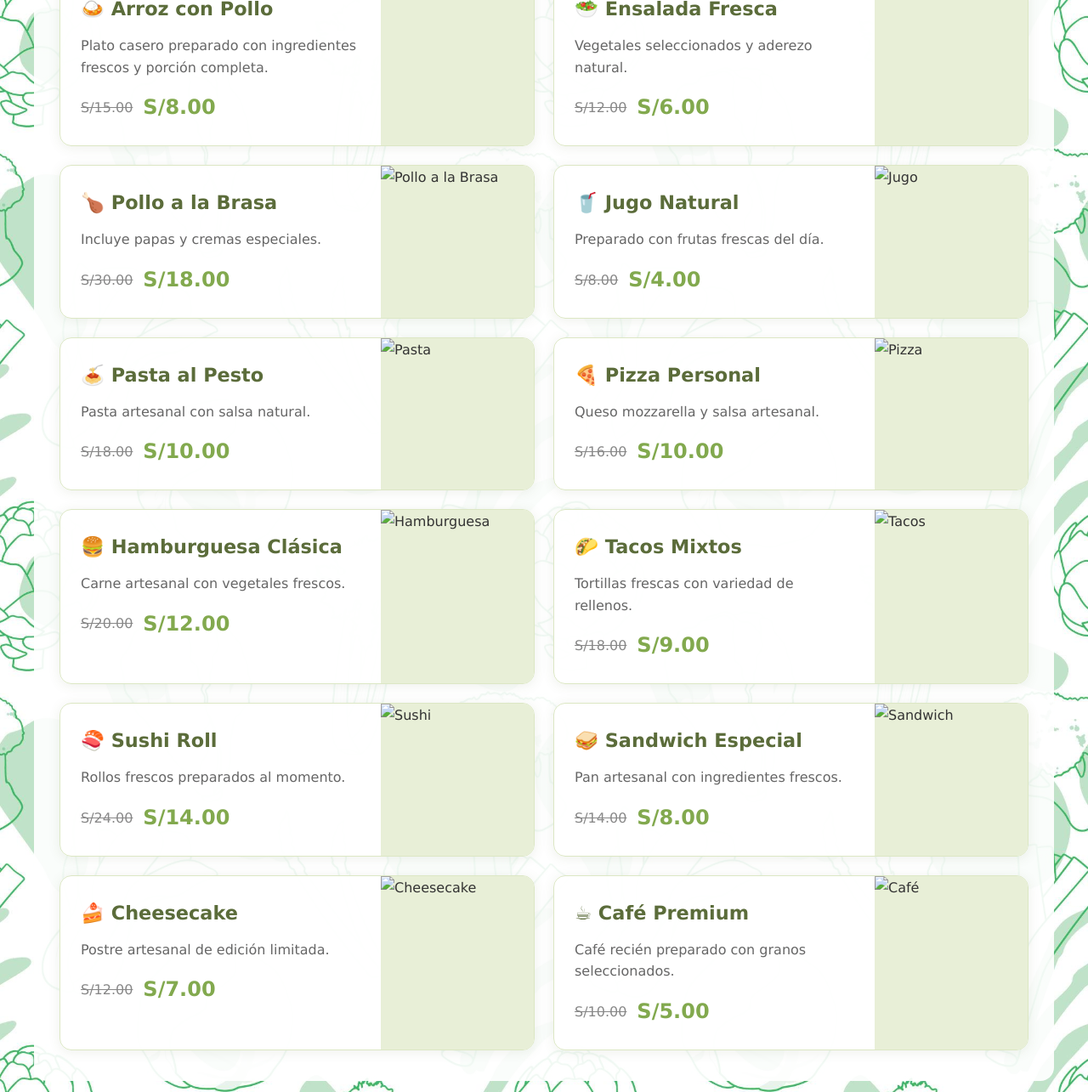
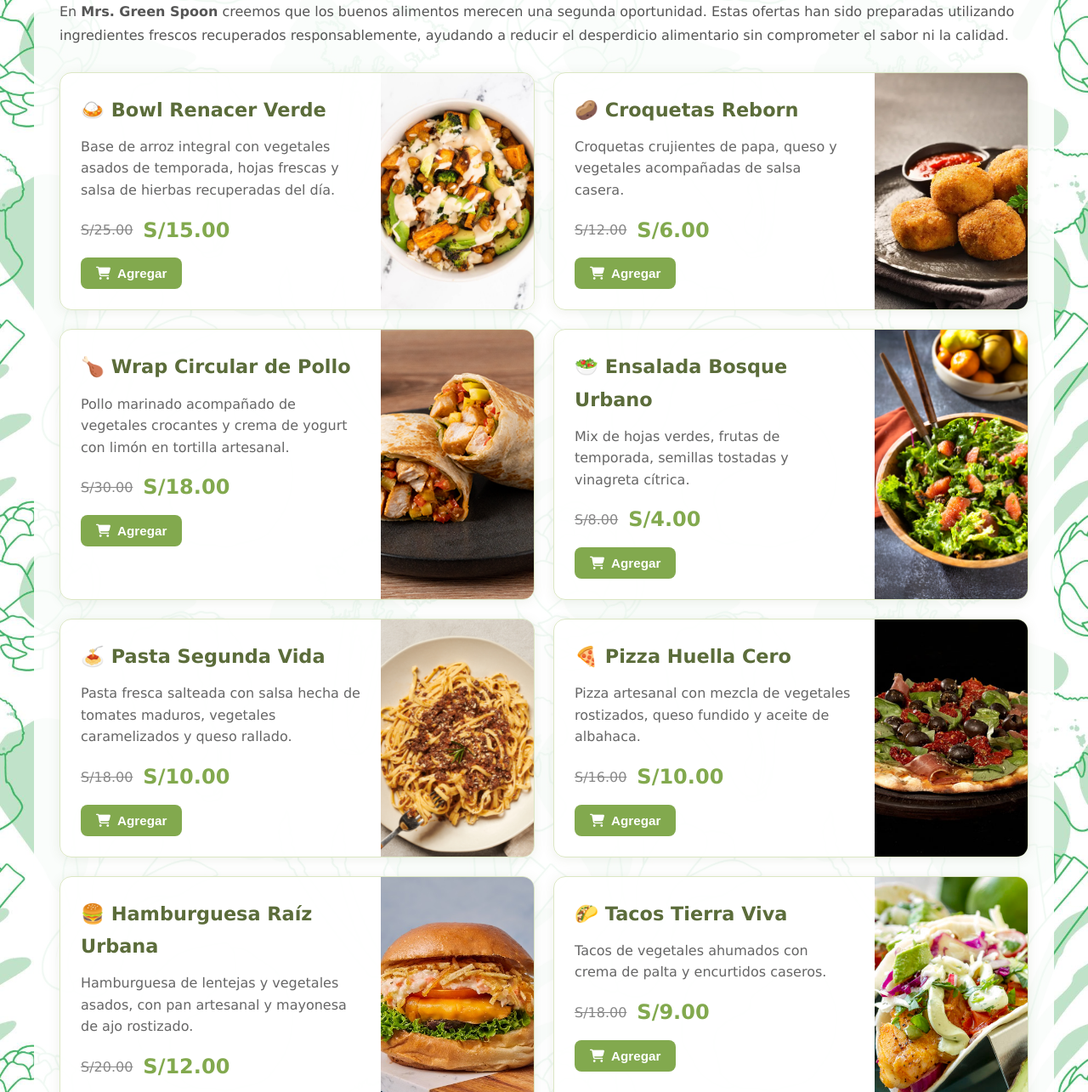
Before and after one commit to DiegoVCH01/Proyecto_Final_Programacion_WEB, a plain HTML site: page ofertas.html in a window 1280 px wide. Shown: the part 224-1509 px from the top of the page at 85% size. Drawn offline with Linux system fonts and the light colour scheme.

Commit message:
Add files via upload

```diff
--- a/css/style.css
+++ b/css/style.css
@@ -426,3 +426,46 @@ footer ul {
     font-size: 1.5rem;
     font-weight: bold;
 }
+
+/* ==========================
+   BOTÓN CARRITO
+========================== */
+
+.btn-carrito {
+    margin-top: 12px;
+    padding: 10px 18px;
+
+    border: none;
+    border-radius: 8px;
+
+    background-color: #82A94E;
+    color: white;
+
+    font-size: 0.95rem;
+    font-weight: bold;
+
+    cursor: pointer;
+
+    display: inline-flex;
+    align-items: center;
+    gap: 8px;
+
+    transition: background-color 0.3s ease,
+                transform 0.2s ease,
+                box-shadow 0.3s ease;
+}
+
+.btn-carrito:hover {
+    background-color: #5B6C3A;
+    transform: translateY(-2px);
+
+    box-shadow: 0 4px 12px rgba(91,108,58,0.25);
+}
+
+.btn-carrito i {
+    transition: transform 0.3s ease;
+}
+
+.btn-carrito:hover i {
+    transform: rotate(-12deg) scale(1.15);
+}
--- a/ofertas.html
+++ b/ofertas.html
@@ -40,6 +40,19 @@
 
 
     <main>
+        <section class="hero-ofertas">
+
+            <h2>🌱 Ofertas que Salvan Ingredientes</h2>
+
+            <p>
+                En <strong>Mrs. Green Spoon</strong> creemos que los buenos alimentos
+                merecen una segunda oportunidad. Estas ofertas han sido preparadas
+                utilizando ingredientes frescos recuperados responsablemente,
+                ayudando a reducir el desperdicio alimentario sin comprometer
+                el sabor ni la calidad.
+            </p>
+
+        </section>
 
         <section class="seccion-ofertas">
 
@@ -47,181 +60,233 @@
 
                 <article class="oferta-card">
                     <div class="oferta-info">
-                <h3>🍛 Arroz con Pollo</h3>
-                <p>Plato casero preparado con ingredientes frescos y porción completa.</p>
+                        <h3>🍛 Bowl Renacer Verde</h3>
+                        <p>Base de arroz integral con vegetales asados de temporada, hojas frescas y salsa de hierbas
+                            recuperadas del día.</p>
 
                         <div class="precio-box">
-                    <span class="precio-original">S/15.00</span>
-                    <span class="precio-oferta">S/8.00</span>
+                            <span class="precio-original">S/25.00</span>
+                            <span class="precio-oferta">S/15.00</span>
                         </div>
+                        <button class="btn-carrito">
+                            <i class="fa-solid fa-cart-shopping"></i>
+                            Agregar
+                        </button>
                     </div>
 
-            <img src="img/placeholder-food.jpg" alt="Arroz con Pollo">
+                    <img src="img/Bowl Renacer Verde.jpg" alt="Bowl">
                 </article>
 
 
                 <article class="oferta-card">
                     <div class="oferta-info">
-                <h3>🥗 Ensalada Fresca</h3>
-                <p>Vegetales seleccionados y aderezo natural.</p>
+                        <h3>🥔 Croquetas Reborn</h3>
+                        <p>Croquetas crujientes de papa, queso y vegetales acompañadas de salsa casera.</p>
 
                         <div class="precio-box">
                             <span class="precio-original">S/12.00</span>
                             <span class="precio-oferta">S/6.00</span>
                         </div>
+                        <button class="btn-carrito">
+                            <i class="fa-solid fa-cart-shopping"></i>
+                            Agregar
+                        </button>
                     </div>
 
-            <img src="img/placeholder-food.jpg" alt="Ensalada">
+                    <img src="img/Croquetas Reborn.png" alt="Croquetas">
                 </article>
 
 
                 <article class="oferta-card">
                     <div class="oferta-info">
-                <h3>🍗 Pollo a la Brasa</h3>
-                <p>Incluye papas y cremas especiales.</p>
+                        <h3>🍗 Wrap Circular de Pollo</h3>
+                        <p>Pollo marinado acompañado de vegetales crocantes y crema de yogurt con limón en tortilla
+                            artesanal.</p>
 
                         <div class="precio-box">
                             <span class="precio-original">S/30.00</span>
                             <span class="precio-oferta">S/18.00</span>
                         </div>
+                        <button class="btn-carrito">
+                            <i class="fa-solid fa-cart-shopping"></i>
+                            Agregar
+                        </button>
                     </div>
 
-            <img src="img/placeholder-food.jpg" alt="Pollo a la Brasa">
+                    <img src="img/Wrap de Pollo.png" alt="Wrap de Pollo">
                 </article>
 
 
                 <article class="oferta-card">
                     <div class="oferta-info">
-                <h3>🥤 Jugo Natural</h3>
-                <p>Preparado con frutas frescas del día.</p>
+                        <h3>🥗 Ensalada Bosque Urbano</h3>
+                        <p>Mix de hojas verdes, frutas de temporada, semillas tostadas y vinagreta cítrica.</p>
 
                         <div class="precio-box">
                             <span class="precio-original">S/8.00</span>
                             <span class="precio-oferta">S/4.00</span>
                         </div>
+                        <button class="btn-carrito">
+                            <i class="fa-solid fa-cart-shopping"></i>
+                            Agregar
+                        </button>
                     </div>
 
-            <img src="img/placeholder-food.jpg" alt="Jugo">
+                    <img src="img/Ensalada Bosque Urbano.jpg" alt="Ensalada">
                 </article>
 
 
                 <article class="oferta-card">
                     <div class="oferta-info">
-                <h3>🍝 Pasta al Pesto</h3>
-                <p>Pasta artesanal con salsa natural.</p>
+                        <h3>🍝 Pasta Segunda Vida</h3>
+                        <p>Pasta fresca salteada con salsa hecha de tomates maduros, vegetales caramelizados y queso
+                            rallado.</p>
 
                         <div class="precio-box">
                             <span class="precio-original">S/18.00</span>
                             <span class="precio-oferta">S/10.00</span>
                         </div>
+                        <button class="btn-carrito">
+                            <i class="fa-solid fa-cart-shopping"></i>
+                            Agregar
+                        </button>
                     </div>
 
-            <img src="img/placeholder-food.jpg" alt="Pasta">
+                    <img src="img/Pasta Segunda Vida.png" alt="Pasta">
                 </article>
 
 
                 <article class="oferta-card">
                     <div class="oferta-info">
-                <h3>🍕 Pizza Personal</h3>
-                <p>Queso mozzarella y salsa artesanal.</p>
+                        <h3>🍕 Pizza Huella Cero</h3>
+                        <p>Pizza artesanal con mezcla de vegetales rostizados, queso fundido y aceite de albahaca.</p>
 
                         <div class="precio-box">
                             <span class="precio-original">S/16.00</span>
                             <span class="precio-oferta">S/10.00</span>
                         </div>
+                        <button class="btn-carrito">
+                            <i class="fa-solid fa-cart-shopping"></i>
+                            Agregar
+                        </button>
                     </div>
 
-            <img src="img/placeholder-food.jpg" alt="Pizza">
+                    <img src="img/Pizza Huella Cero.jpg" alt="Pizza">
                 </article>
 
 
                 <article class="oferta-card">
                     <div class="oferta-info">
-                <h3>🍔 Hamburguesa Clásica</h3>
-                <p>Carne artesanal con vegetales frescos.</p>
+                        <h3>🍔 Hamburguesa Raíz Urbana</h3>
+                        <p>Hamburguesa de lentejas y vegetales asados, con pan artesanal y mayonesa de ajo rostizado.
+                        </p>
 
                         <div class="precio-box">
                             <span class="precio-original">S/20.00</span>
                             <span class="precio-oferta">S/12.00</span>
                         </div>
+                        <button class="btn-carrito">
+                            <i class="fa-solid fa-cart-shopping"></i>
+                            Agregar
+                        </button>
                     </div>
 
-            <img src="img/placeholder-food.jpg" alt="Hamburguesa">
+                    <img src="img/Hamburguesa Urbana.jpg" alt="Hamburguesa">
                 </article>
 
 
                 <article class="oferta-card">
                     <div class="oferta-info">
-                <h3>🌮 Tacos Mixtos</h3>
-                <p>Tortillas frescas con variedad de rellenos.</p>
+                        <h3>🌮 Tacos Tierra Viva</h3>
+                        <p>Tacos de vegetales ahumados con crema de palta y encurtidos caseros.</p>
 
                         <div class="precio-box">
                             <span class="precio-original">S/18.00</span>
                             <span class="precio-oferta">S/9.00</span>
                         </div>
+                        <button class="btn-carrito">
+                            <i class="fa-solid fa-cart-shopping"></i>
+                            Agregar
+                        </button>
                     </div>
 
-            <img src="img/placeholder-food.jpg" alt="Tacos">
+                    <img src="img/Tacos Tierra Viva.jpg" alt="Tacos">
                 </article>
 
 
                 <article class="oferta-card">
                     <div class="oferta-info">
-                <h3>🍣 Sushi Roll</h3>
-                <p>Rollos frescos preparados al momento.</p>
+                        <h3>🍯 Bowl Dulce Rescate</h3>
+                        <p>Yogurt natural con frutas maduras, granola artesanal y miel local.</p>
 
                         <div class="precio-box">
                             <span class="precio-original">S/24.00</span>
                             <span class="precio-oferta">S/14.00</span>
                         </div>
+                        <button class="btn-carrito">
+                            <i class="fa-solid fa-cart-shopping"></i>
+                            Agregar
+                        </button>
                     </div>
 
-            <img src="img/placeholder-food.jpg" alt="Sushi">
+                    <img src="img/Bowl Dulce Rescate.png" alt="Dulce">
                 </article>
 
 
                 <article class="oferta-card">
                     <div class="oferta-info">
-                <h3>🥪 Sandwich Especial</h3>
-                <p>Pan artesanal con ingredientes frescos.</p>
+                        <h3>🥪 Sándwich Campo Circular</h3>
+                        <p>Pan artesanal relleno de vegetales grillados, pollo desmenuzado y pesto ecológico.</p>
 
                         <div class="precio-box">
                             <span class="precio-original">S/14.00</span>
                             <span class="precio-oferta">S/8.00</span>
                         </div>
+                        <button class="btn-carrito">
+                            <i class="fa-solid fa-cart-shopping"></i>
+                            Agregar
+                        </button>
                     </div>
 
-            <img src="img/placeholder-food.jpg" alt="Sandwich">
+                    <img src="img/Sandwich Campo Circular.png" alt="Sandwich">
                 </article>
 
 
                 <article class="oferta-card">
                     <div class="oferta-info">
-                <h3>🍰 Cheesecake</h3>
-                <p>Postre artesanal de edición limitada.</p>
+                        <h3>🍚 Risotto del Mercado</h3>
+                        <p>Risotto cremoso preparado con ingredientes frescos recuperados del mercado del día.</p>
 
                         <div class="precio-box">
-                    <span class="precio-original">S/12.00</span>
-                    <span class="precio-oferta">S/7.00</span>
+                            <span class="precio-original">S/17.00</span>
+                            <span class="precio-oferta">S/9.00</span>
                         </div>
+                        <button class="btn-carrito">
+                            <i class="fa-solid fa-cart-shopping"></i>
+                            Agregar
+                        </button>
                     </div>
 
-            <img src="img/placeholder-food.jpg" alt="Cheesecake">
+                    <img src="img/Risotto Del Mercado.png" alt="Risotto">
                 </article>
 
 
                 <article class="oferta-card">
                     <div class="oferta-info">
-                <h3>☕ Café Premium</h3>
-                <p>Café recién preparado con granos seleccionados.</p>
+                        <h3>🥄 Sopa EcoHarvest</h3>
+                        <p>Crema caliente elaborada con verduras recuperadas diariamente y especias naturales.</p>
 
                         <div class="precio-box">
                             <span class="precio-original">S/10.00</span>
                             <span class="precio-oferta">S/5.00</span>
                         </div>
+                        <button class="btn-carrito">
+                            <i class="fa-solid fa-cart-shopping"></i>
+                            Agregar
+                        </button>
                     </div>
 
-            <img src="img/placeholder-food.jpg" alt="Café">
+                    <img src="img/Sopa EcoHarvest.jpg" alt="Sopa">
                 </article>
 
             </div>
```
Also changed, not shown: img/Bowl Dulce Rescate.png (added), img/Bowl Renacer Verde.jpg (added), img/Croquetas Reborn.png (added), img/Ensalada Bosque Urbano.jpg (added), img/Hamburguesa Urbana.jpg (added), img/Pasta Segunda Vida.png (added), img/Pizza Huella Cero.jpg (added), img/Risotto Del Mercado.png (added), img/Sandwich Campo Circular.png (added), img/Sopa EcoHarvest.jpg (added), img/Tacos Tierra Viva.jpg (added), img/Wrap de Pollo.png (added). Lines whose indentation alone changed are shown as unchanged.
